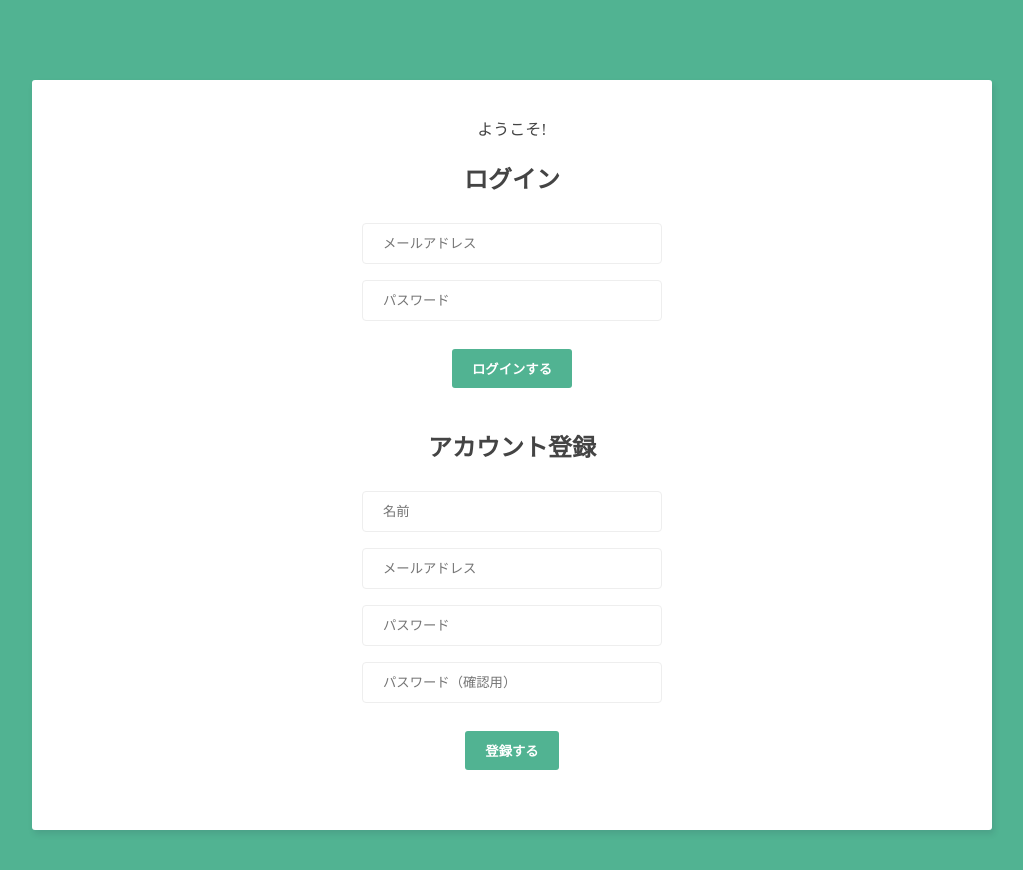
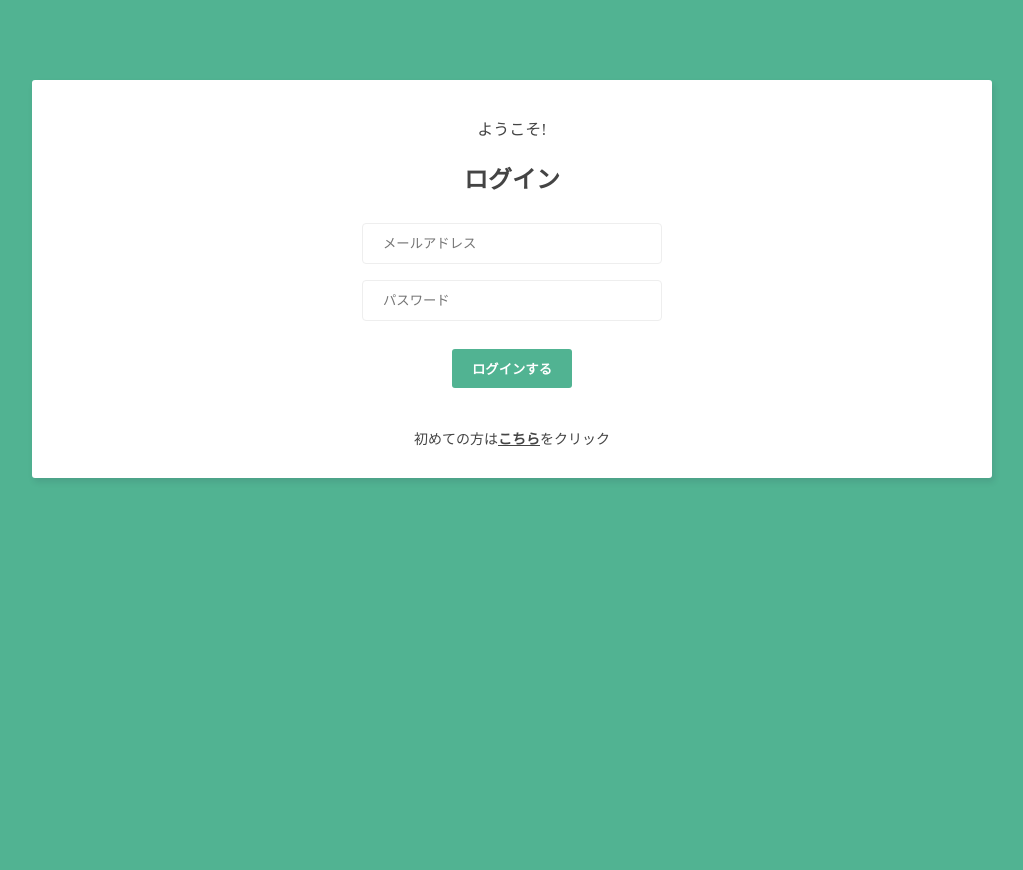
Before and after one commit to hirokazu1209/live-chat-vuejs, a Vue app: page / in a window 1280 px wide. Shown: the top 870 px of the page, without its empty margins (128-1151 px from the left). After the commit the page ends 800 px from the top, so only its background shows below. Built offline with nearby package versions, Linux system fonts and the light colour scheme.

Commit message:
ログイン・サインアップ画面の切り替え実装

```diff
--- a/src/views/Welcome.vue
+++ b/src/views/Welcome.vue
@@ -1,8 +1,14 @@
 <template>
   <div class="container welcome">
     <p>ようこそ!</p>
-    <LoginForm />
-    <SignupForm />
+    <div v-if="shouldShowLoginForm">
+      <LoginForm />
+      <p class="change-form">初めての方は<span @click="shouldShowLoginForm = false">こちら</span>をクリック</p>
+    </div>
+    <div v-if="!shouldShowLoginForm">
+      <SignupForm />
+      <p class="change-form">アカウントをお持ちの方は<span @click="shouldShowLoginForm = true">こちら</span>をクリック</p>
+    </div>
   </div>
 </template>
 
@@ -11,6 +17,11 @@
   import SignupForm from '../components/SignupForm.vue'
   export default {
     components: { LoginForm, SignupForm },
+    data() {
+      return {
+        shouldShowLoginForm: true
+      }
+    }
   }
 </script>
 
@@ -45,4 +56,8 @@
   .welcome button {
     margin: 20px auto;
   }
+  .change-form {
+    font-size: 14px;
+    margin: 10px;
+  }
 </style>
```
